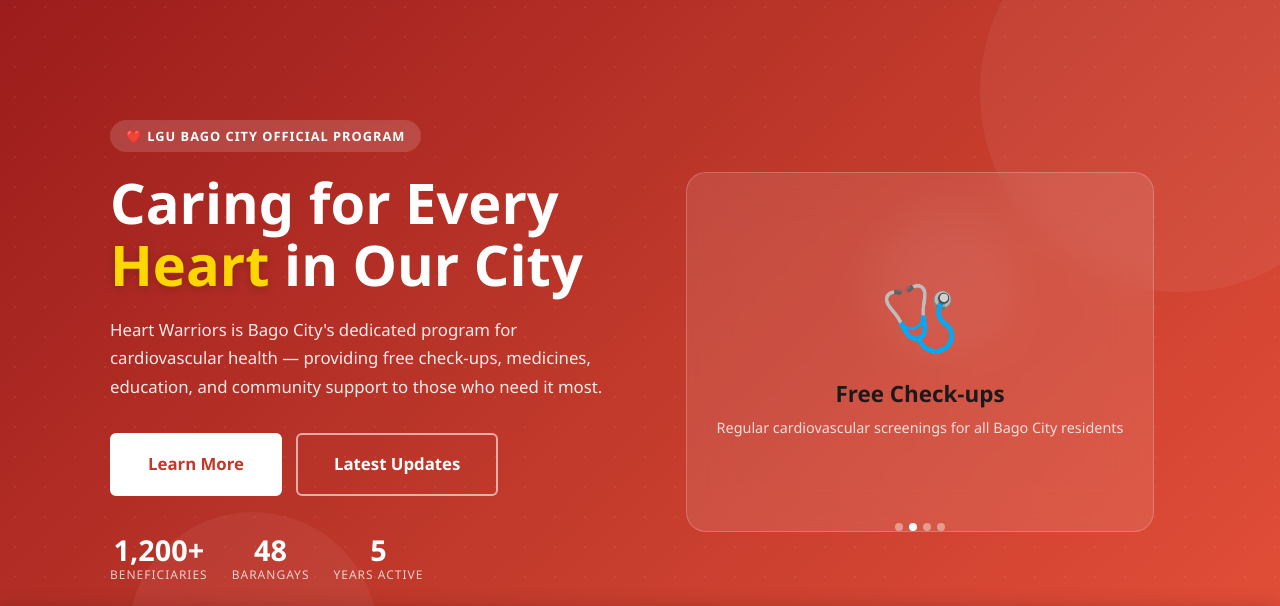
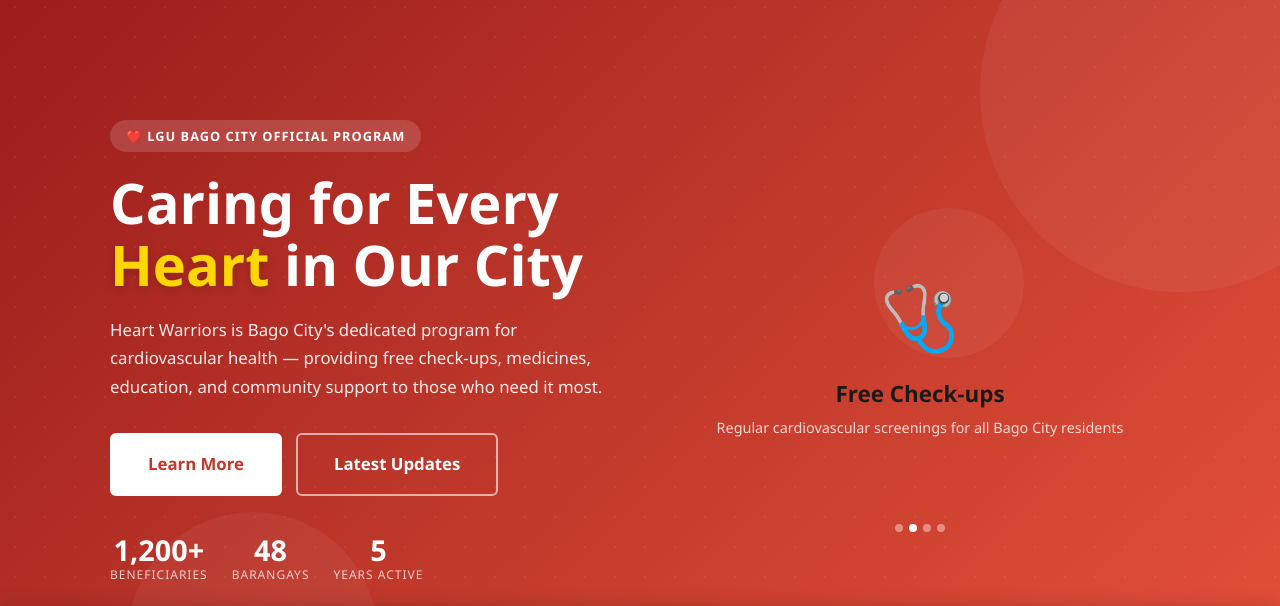
Before and after one commit to ICTcmd/heart-warriors, a website: page index.html in a window 1280 px wide. Shown: the part 123-729 px from the top of the page. Drawn offline with Linux system fonts and the light colour scheme; no server answers.

Commit message:
fix: make hero card container transparent

```diff
--- a/index.html
+++ b/index.html
@@ -113,7 +113,7 @@
         </div>
       </div>
       <div class="hero-image-wrap">
-        <div class="hero-img-card" style="height:360px;position:relative;overflow:hidden;display:flex;flex-direction:column;align-items:center;justify-content:center">
+        <div class="hero-img-card" style="height:360px;position:relative;overflow:hidden;display:flex;flex-direction:column;align-items:center;justify-content:center;background:transparent;border:none;box-shadow:none;backdrop-filter:none">
 
           <!-- Slide 1: Free Medicines -->
           <div class="hero-slide active" id="slide-0">
```
